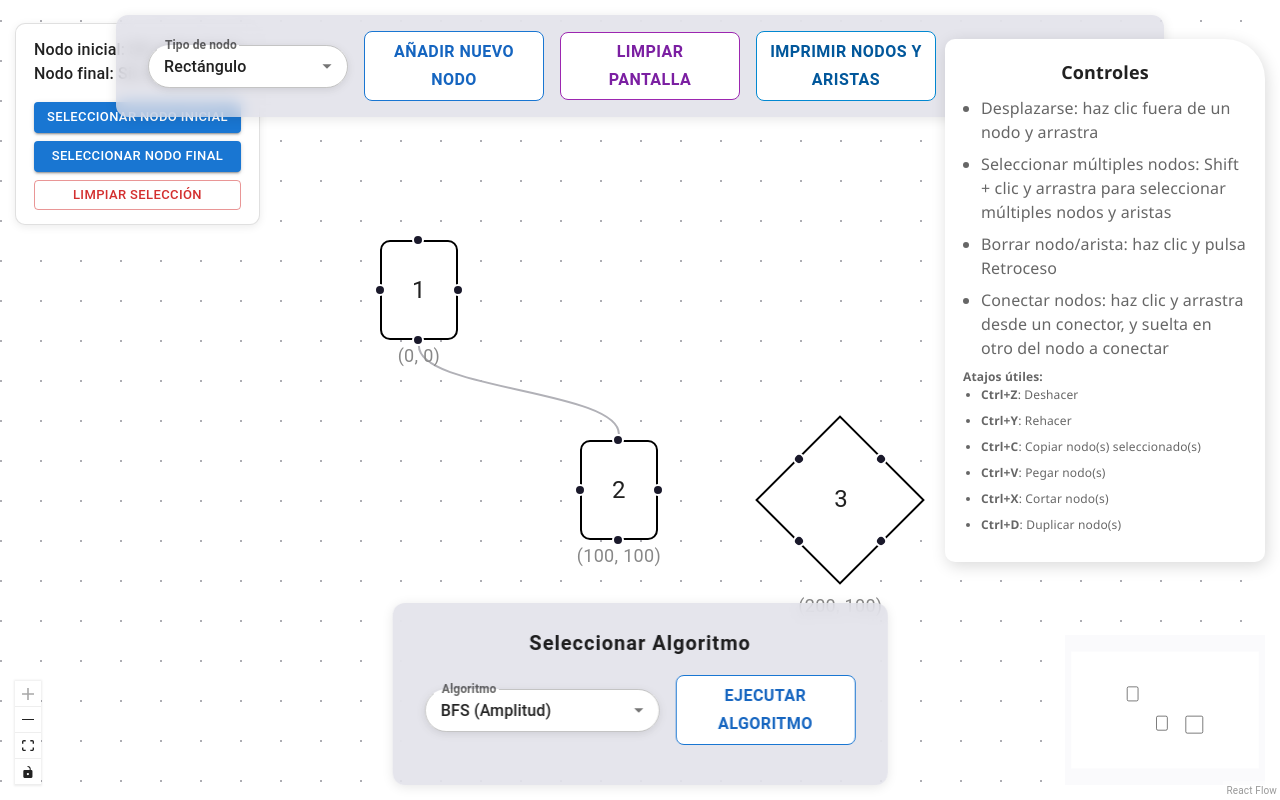
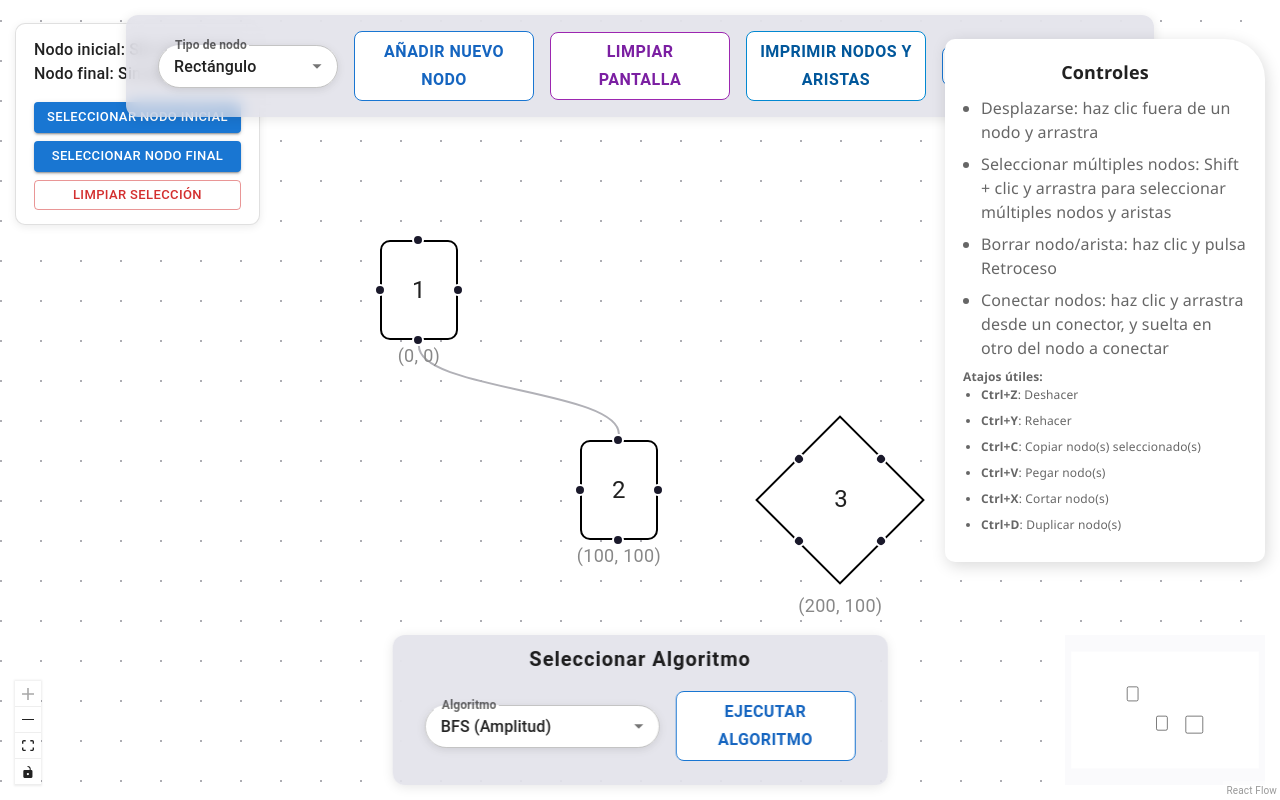
Before and after one commit to FerGaram/Proyecto-Interfaz-IA, a React (Vite) app in the folder client/: page / in a window 1280 px wide. Built offline with nearby package versions, Linux system fonts and the light colour scheme.

Commit message:
Reducir tamaños de dropdown y panel bottom-center
Para que se vea mejor en pantallas más compactas

```diff
--- a/client/src/App.tsx
+++ b/client/src/App.tsx
@@ -435,7 +435,7 @@ function Flow() {
                 value={selectedType}
                 setValue={setSelectedType}
                 options={nodeTypesArray}
-                minWidth={200}
+                minWidth={180}
               />
               <Stack direction="row" spacing={2} alignItems="center">
                 <Button
@@ -606,7 +606,7 @@ function Flow() {
                 backdropFilter: 'blur(8px)',
                 borderRadius: '12px',
                 boxShadow: '0 2px 12px rgba(0,0,0,0.10)',
-                padding: '24px 32px',
+                padding: '8px 32px',
                 margin: '0 auto',
                 minWidth: 400,
                 maxWidth: '90vw',
```
